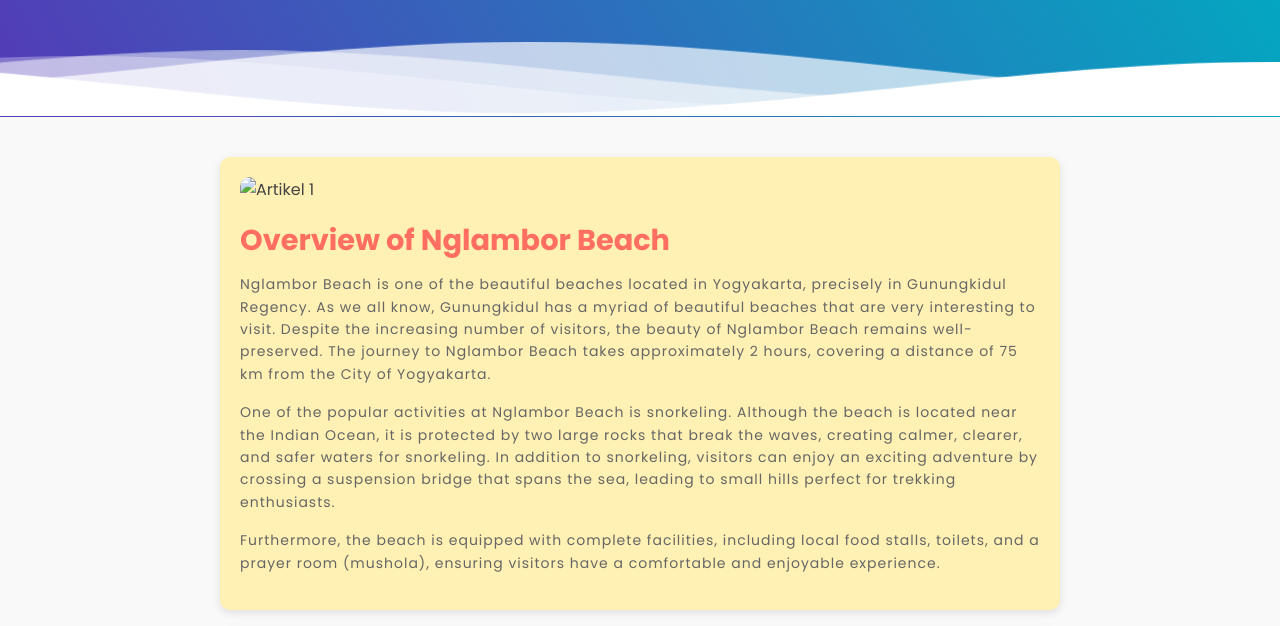
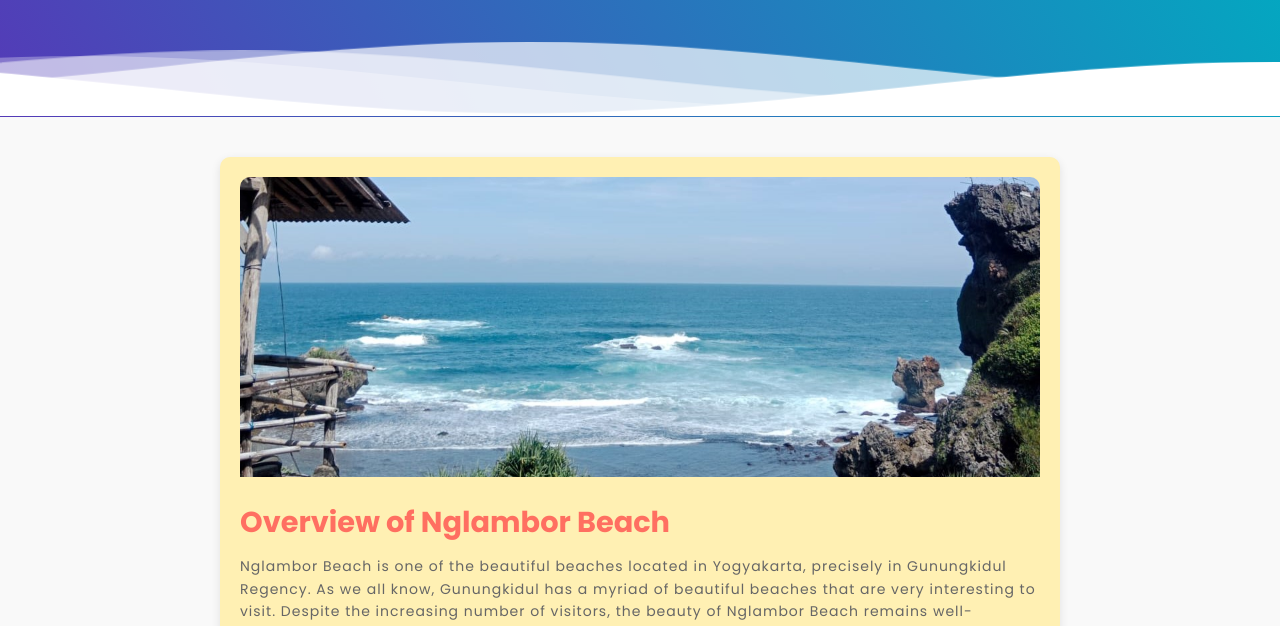
Before and after one commit to masaall/website2, a plain HTML site: page article.html in a window 1280 px wide. Shown: the part 124-750 px from the top of the page. Drawn offline with Linux system fonts and the light colour scheme; a script that the page names is missing.

Commit message:
Update article.html

```diff
--- a/article.html
+++ b/article.html
@@ -41,7 +41,7 @@
 
     <main class="article-container">
         <article class="article">
-            <img src="path/to/article-image1.jpg" alt="Artikel 1">
+            <img src="nglambor5.jpg" alt="Artikel 1">
             <h2>Overview of Nglambor Beach</h2>
             <p>Nglambor Beach is one of the beautiful beaches located in Yogyakarta, precisely in
                 Gunungkidul Regency. As we all know, Gunungkidul has a myriad of beautiful beaches
```
